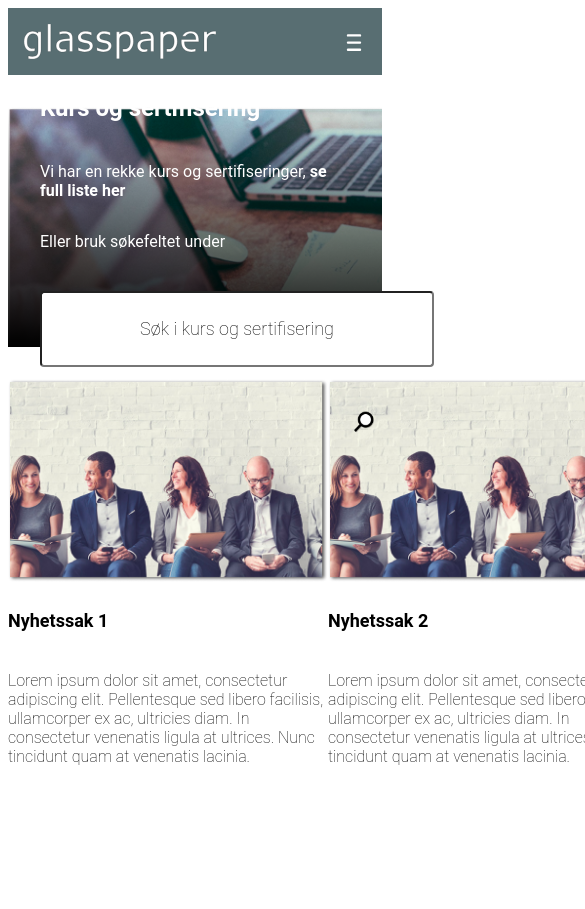
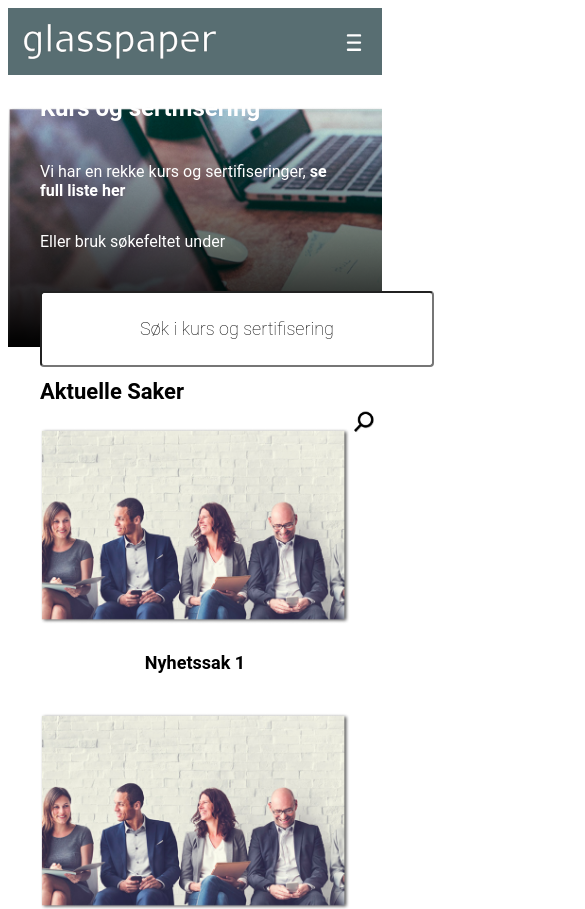
Before and after one commit to Zandra7/Glasspaper.no, a Nuxt app: page / in a window 390 px wide. Shown: the top 909 px of the page, 585 px wide, since content can reach past the window. Before the commit the page ends 844 px from the top, so only its background shows below. Built offline with nearby package versions, Linux system fonts and the light colour scheme.

Commit message:
Added some responsiveness

```diff
--- a/components/newsItem.vue
+++ b/components/newsItem.vue
@@ -1,4 +1,5 @@
 <template>
+    <h2>Aktuelle Saker</h2>
     <div class="container">
         <div class="news-container">
             <div>
@@ -37,6 +38,13 @@
 </script>
 
 <style scoped>
+    h2 {
+        display: flex;
+        padding: 1.5rem 0;
+        font-size: 32px;
+        max-width: 1170px;
+        margin: 0 auto;
+    }
     .container {
         display: flex;
         flex-direction: row;
@@ -70,4 +78,61 @@
         font-size: 16px;
         font-weight: lighter;
     }
+    @media (max-width: 1175px) {
+        .container, h2 {
+            padding: 0 2rem;
+        }
+    }
+
+    @media (max-width: 970px) {
+        h2 {
+            font-size: 26px;
+            padding-bottom: 1.5rem;
+        }
+
+        .container {
+            flex-direction: column;
+            align-items: flex-start;
+        }
+
+        .news-container {
+            flex-direction: row;
+            width: 100%;
+            justify-content: space-between;
+            padding-bottom: 1rem;
+        }
+
+        img {
+            width: 100%;
+            max-width: 320px;
+            height: auto;
+            min-width: 200px;
+        }
+
+        h4, p{
+            padding-left: 0.5rem;
+        }
+
+        @media (max-width: 620px) {
+            h2 {
+                font-size: 22px;
+            }
+
+            h4, p {
+                padding-left: 0;
+            }
+            .container {
+                flex-direction: column;
+            }
+
+            .news-container {
+                flex-direction: column;
+                width: 100%;
+            }
+
+            p {
+                display: none;
+            }
+        }
+    }
 </style>
```
